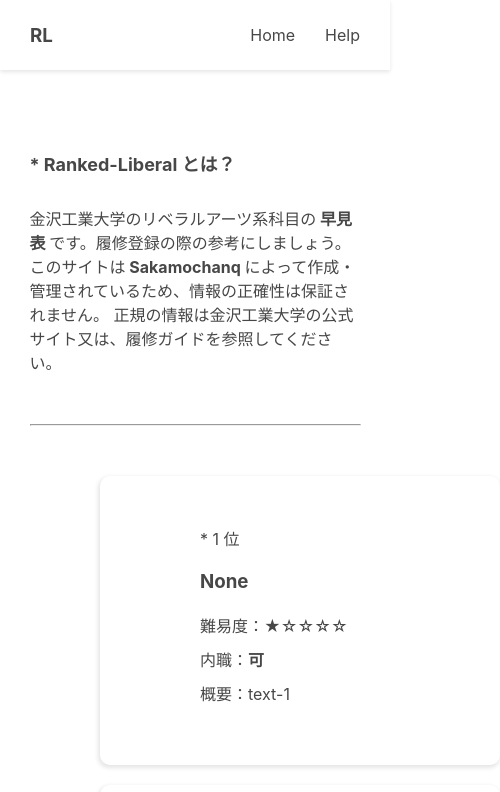
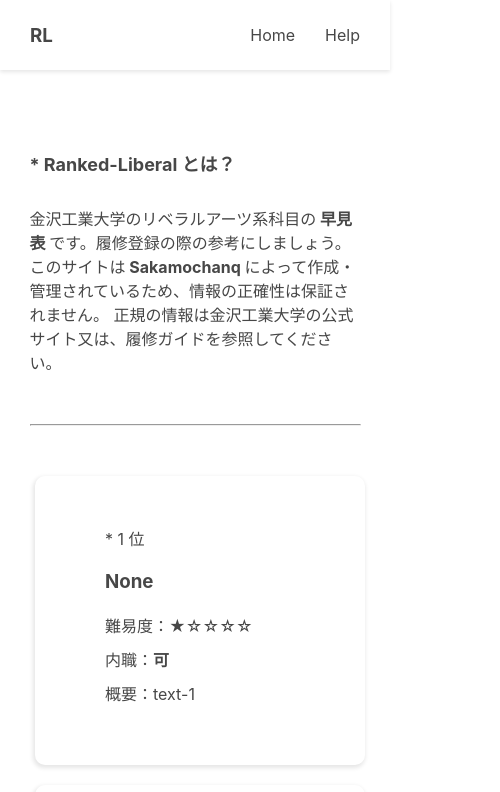
Before and after one commit to Sakamochanq/Liberal-Chart, a React (Create React App) app: page / in a window 390 px wide. Shown: the top 792 px of the page, 500 px wide, since content can reach past the window. Built offline with nearby package versions, Linux system fonts and the light colour scheme.

Commit message:
fix: リストのレスポンシブ対応

```diff
--- a/src/App.css
+++ b/src/App.css
@@ -70,18 +70,32 @@ header {
   .explain-container h2 {
     font-size: 18px;
   }
-
 }
 
 /* Lists */
 
 .list-container {
-  margin: 0px 0px 0px 100px;
+  margin: 0px 0px 0px 310px;
 }
 .list-wrapper {
   padding: 50px 0px 50px 100px;
   box-shadow: -1px 2px 4px 1px rgba(0, 0, 0, 0.1);
   border-radius: 10px;
   margin-bottom: 20px;
-  width: 400px;
+  width: 500px;
 }
+
+@media screen and (max-width: 700px) {
+  .list-container {
+    margin: 0px 0px 0px 100px;
+  }
+  .list-wrapper {
+    margin-left: -65px;
+    width: 330px;
+  }
+  .list-wrapper {
+    h3, p {
+      margin-left: -30px;
+    }
+  }
+}
```
